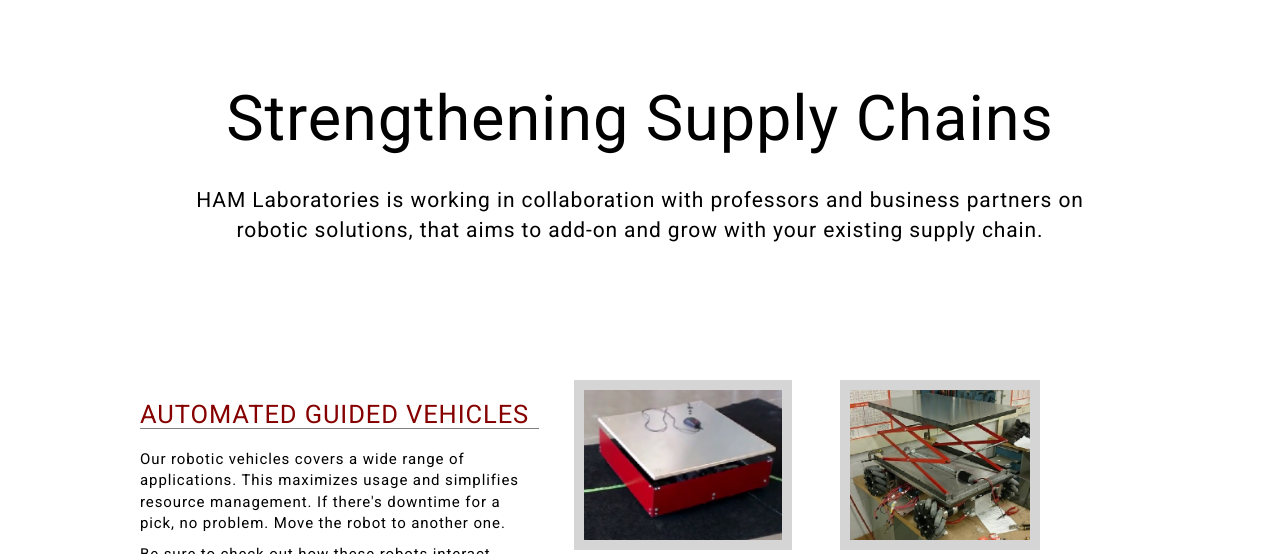
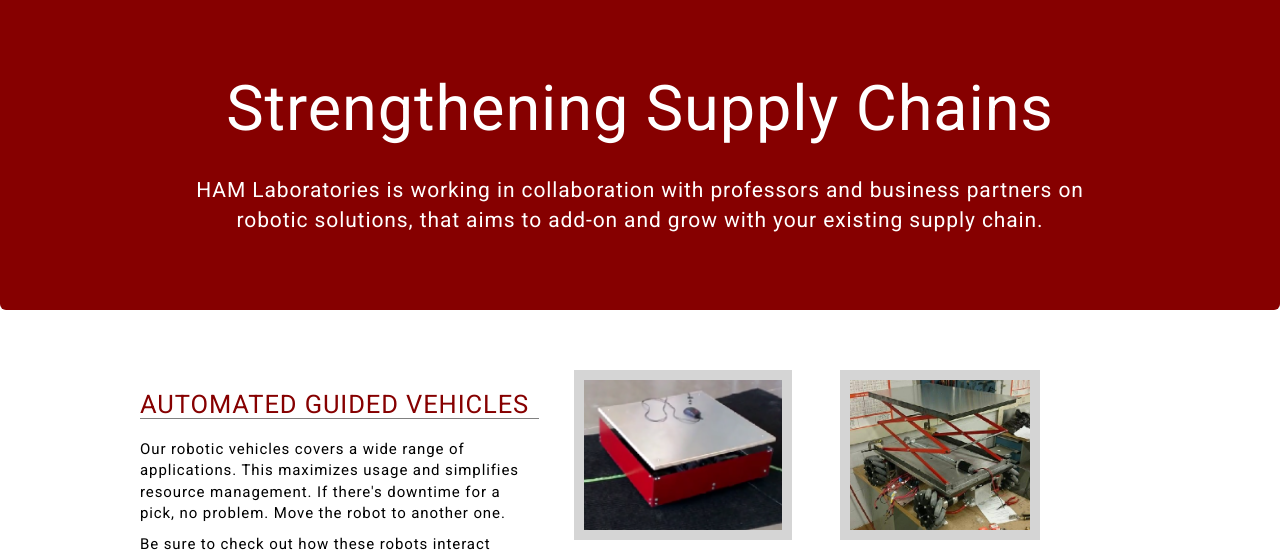
Before and after one commit to HAMLaboratory/HAMLaboratory.github.io, a plain HTML site: page index.html in a window 1280 px wide. Shown: the part 156-710 px from the top of the page. Drawn offline with Linux system fonts and the light colour scheme.

Commit message:
Added background color to title blocks

```diff
--- a/css/ham.css
+++ b/css/ham.css
@@ -7,7 +7,7 @@ body {
    min-width: 960px;
    /* sticky footer height */
    margin-bottom: 260px;
-   margin-top: 160px;
+   margin-top: 150px;
 }
 
 html {
@@ -174,10 +174,16 @@ ul.primary-nav>li>a.active, ul.primary-nav>li>a.active:hover{
    padding-top: 30px;
 }
 
+.content-main {
+   color: white;
+   background-color: rgba(134,0,0,1);
+}
+
 .content-center {
    text-align: center;
    padding-left: 20%;
    padding-right: 20%;
+   background-color: rgba(134,0,0,0.2);
 }
 
 .content-regular1 {
@@ -205,7 +211,7 @@ ul.primary-nav>li>a.active, ul.primary-nav>li>a.active:hover{
 }
 
 .jumbotron {
-   background-color: white;
+   border-radius: 0px;
 }
 
 footer {
--- a/index.html
+++ b/index.html
@@ -40,7 +40,7 @@
          <div class="container-fluid">
             <div class="row">
                <div class="col-md-12">
-                  <div class="row content content-main text-center jumbotron">
+                  <div class="row content jumbotron content-main text-center">
                      <div class="col-md-12">
                      <div class="content">
                      <h1>Strengthening Supply Chains</h1>
```
